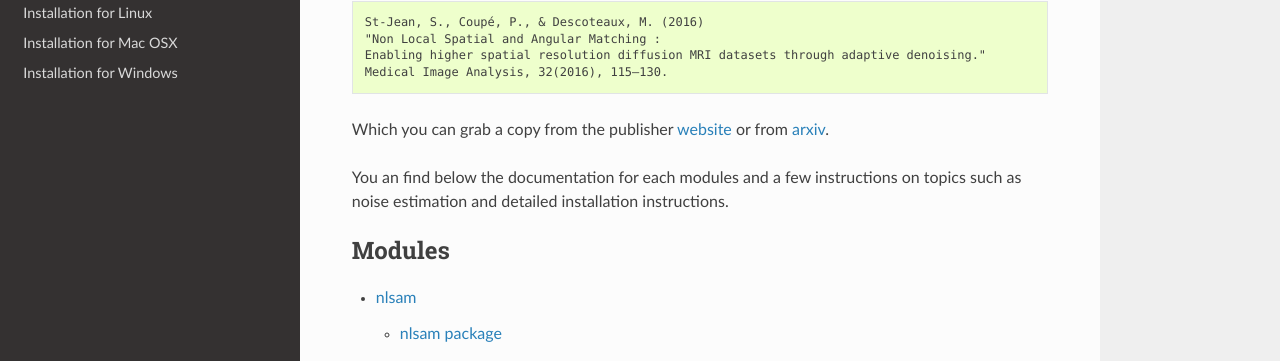
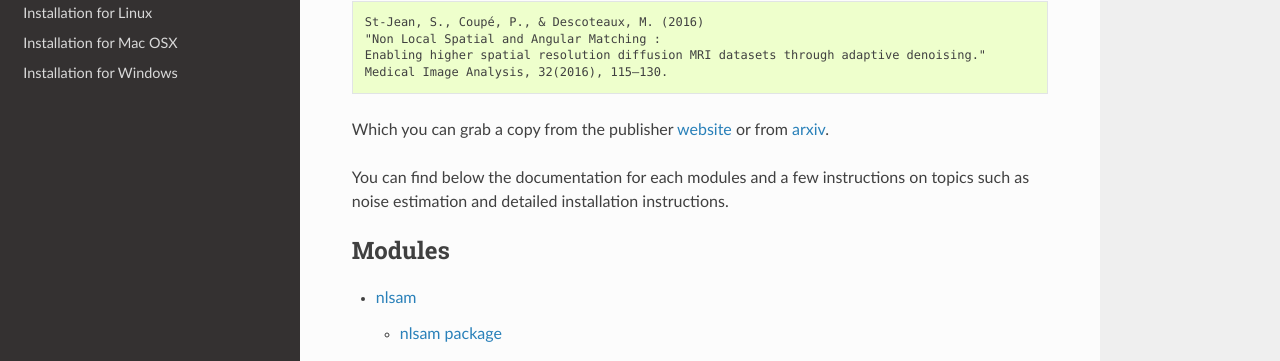
Before and after one commit to samuelstjean/nlsam, a Sphinx documentation site: the page built from docs/index.rst, in a window 1280 px wide and 1391 px high. Shown: the part 303-664 px from the top of the window. Built offline with Sphinx 7.4.7 and the Read the Docs theme 2.0.0, drawn with Linux system fonts in a browser that asks for light colours; some of the changed lines change nothing that is shown.

Commit message:
fix typo in doc

```diff
--- a/docs/index.rst
+++ b/docs/index.rst
@@ -1,8 +1,3 @@
-.. NLSAM documentation master file, created by
-   sphinx-quickstart on Sat Mar 24 10:44:02 2018.
-   You can adapt this file completely to your liking, but it should at least
-   contain the root `toctree` directive.
-
 Welcome to NLSAM's documentation!
 =================================
 
@@ -17,7 +12,7 @@ You can find the original paper and full details of the algorithm as presented i
 
 Which you can grab a copy from the publisher website_ or from arxiv_.
 
-You an find below the documentation for each modules and a few instructions on topics such as noise estimation and detailed installation instructions.
+You can find below the documentation for each modules and a few instructions on topics such as noise estimation and detailed installation instructions.
 
 .. toctree::
    :maxdepth: 3
```
